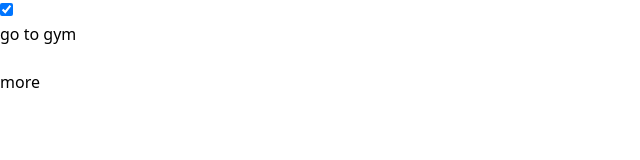
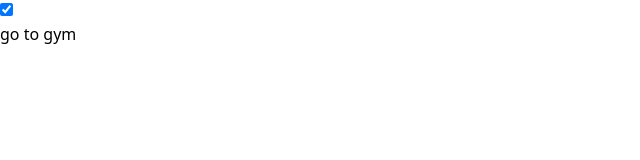
Before and after one commit to armiiiiiin/reactRoocket, a React (Vite) app in the folder react/: page / in a window 1280 px wide. Shown: the part 122-282 px from the top of the page, without its empty margins (0-640 px from the left). Built offline with nearby package versions, Linux system fonts and the light colour scheme.

Commit message:
problem and ask to hesam

```diff
--- a/react/src/Todo.jsx
+++ b/react/src/Todo.jsx
@@ -24,17 +24,39 @@ export default function Todo() {
     )
 
 
-let handler = () =>{
+// let handler = () =>{
+
+//     setdata([
+//         ...data ,
+//         {
+//             title : "watch the tv" ,
+//             status : false
+//           }
+//     ])
+// }
+
+const [newTodoTitle , setNewTodoTitle] = useState ('');
+
+const onInputNewTodoHanler = (event) =>{
+  setNewTodoTitle (event.target.value)
+}
+
+
+const addNewTodoHanler = (event) =>{
+  if (event.key === 'Enter' &&  newTodoTitle!= '' ) {
+
 
     setdata([
-        ...data ,
-        {
-            title : "watch the tv" ,
-            status : false
-          }
+      ...data,
+      {
+        title : newTodoTitle,
+        status : false,
+      }
     ])
+
+    setNewTodoTitle ('')
+  }
 }
-
 
   return (
 
@@ -48,6 +70,9 @@ let handler = () =>{
 
               <div className="relative">
                   <input type="text" placeholder="What needs to be done today?"
+                  onChange={onInputNewTodoHanler}
+                  onKeyDown={addNewTodoHanler}
+                  value={newTodoTitle}
                   className="w-full px-2 py-3 border rounded outline-none border-grey-600" />
               </div>
 
@@ -59,7 +84,7 @@ let handler = () =>{
               <ListTodo w = {data}/>
 
 
-              <button onClick={handler}>more</button>
+              {/* <button onClick={handler}>more</button> */}
 
           </div>
       </div>
--- a/react/src/main.jsx
+++ b/react/src/main.jsx
@@ -8,10 +8,10 @@ import App from './App'
 
 
 ReactDOM.createRoot(document.getElementById('root')).render(
-  <React.StrictMode>
+  // <React.StrictMode>
 
 
 
 <App/>
-  </React.StrictMode>,
+  // </React.StrictMode>,
 )
```
